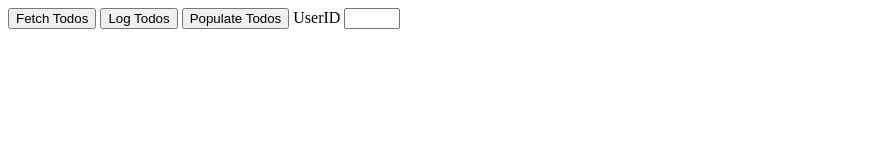
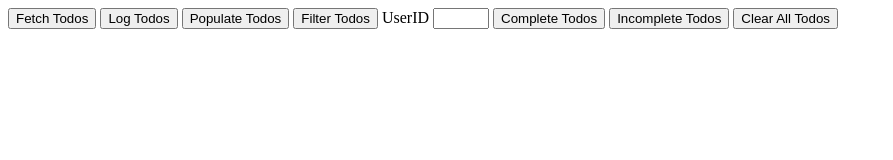
Before and after one commit to jpswt/Dummy-Data-Todo-List, a plain HTML site: page index.html in a window 1280 px wide. Shown: the whole page, without its empty margins (0-893 px from the left). Drawn offline with Linux system fonts and the light colour scheme.

Commit message:
working filters

```diff
--- a/index.html
+++ b/index.html
@@ -13,8 +13,12 @@
     <button onclick="fetchTodos()">Fetch Todos</button>
     <button onclick="logTodos()">Log Todos</button>
     <button onclick="populateTodos()">Populate Todos</button>
+    <button onclick="filterTodos()">Filter Todos</button>
     <label for="userid">UserID</label>
-    <input type="number" min="1" max="10" name="userid" id="userNum">
+    <input type="number" min="1" max="10" name="userid" id="userNum" onkeydown="return (event.keyCode!=13);">
+    <button onclick="completeTodos()">Complete Todos</button>
+    <button onclick="incompleteTodos()">Incomplete Todos</button>
+    <button onclick="clearAll()">Clear All Todos</button>
     <ol id="todo-list" class="todo-style">
         <!-- LIs will go here -->
     </ol>
--- a/styles.css
+++ b/styles.css
@@ -1,7 +1,7 @@
-.todo-style {
+/* .todo-style {
 	background-color: blue;
 	color: white;
-}
+} */
 
 ol.todo-style {
 	list-style-type: disc;
--- a/styles.js
+++ b/styles.js
@@ -16,8 +16,9 @@
 
 const fetchTodos = () => {
     fetch('https://jsonplaceholder.typicode.com/todos')
-        .then( (response) => response.json())
-        .then( (json) => arrayOfTodos = json)
+        .then((response) => response.json())
+        .then((console.log("fetch complete")))
+        .then((json) => arrayOfTodos = json)
 }
 
 const logTodos = () => {
@@ -25,8 +26,8 @@
 }
 
 const populateTodos = () => {
-
-        for (i=0; i < arrayOfTodos.length; i++) {
+    clearAll()
+    for (i = 0; i < arrayOfTodos.length; i++) {
         let ol = document.getElementById("todo-list")
         let li = document.createElement("li")
         const text = document.createTextNode(arrayOfTodos[i].title)
@@ -35,38 +36,31 @@
     }
 }
 
+const storedFilterValue = []
 
 const filterTodos = () => {
-        const userNum = document.getElementById("userNum").value
-        let filterArray = arrayOfTodos.filter(filter => filter.userId == userNum)
     clearAll()
-        populatefilteredTodos(filterArray)
-        console.log(filterArray)
-
-
-    }
-
-
-    const populatefilteredTodos = (filterArray) => {
-        for (i=0; i < filterArray.length; i++) {
+    const userNumber = document.getElementById("userNum").value
+    let filterArray = arrayOfTodos.filter(filter => filter.userId == userNumber)
+    for (i = 0; i < filterArray.length; i++) {
+        storedFilterValue.push(filterArray[i])
         let ol = document.getElementById("todo-list")
         let li = document.createElement("li")
         const text = document.createTextNode(filterArray[i].title)
         li.appendChild(text)
         ol.appendChild(li)
-
+        console.log(storedFilterValue)
     }
 }
 
-    const storage = []
 
-    const completedTodos = (filterArray) => {
+const completeTodos = () => {
     clearAll()
-        for (i=0; i < filterArray.length; i++) {
-            if(filterArray[i].completed == true){
+    for (i = 0; i < storedFilterValue.length; i++) {
+        if (storedFilterValue[i].completed == true) {
             let ol = document.getElementById("todo-list")
             let li = document.createElement("li")
-                const text = document.createTextNode(filterArray[i].title)
+            const text = document.createTextNode(storedFilterValue[i].title)
             li.appendChild(text)
             ol.appendChild(li)
         }
@@ -74,7 +68,19 @@
 }
 
 
+const incompleteTodos = () => {
+    clearAll()
+    for (i = 0; i < storedFilterValue.length; i++) {
+        if (storedFilterValue[i].completed == false) {
+            let ol = document.getElementById("todo-list")
+            let li = document.createElement("li")
+            const text = document.createTextNode(storedFilterValue[i].title)
+            li.appendChild(text)
+            ol.appendChild(li)
 
+        }
+    }
+}
 
 const clearAll = () => {
     let clear = document.getElementById("todo-list")
```
Lines whose indentation alone changed are shown as unchanged.
